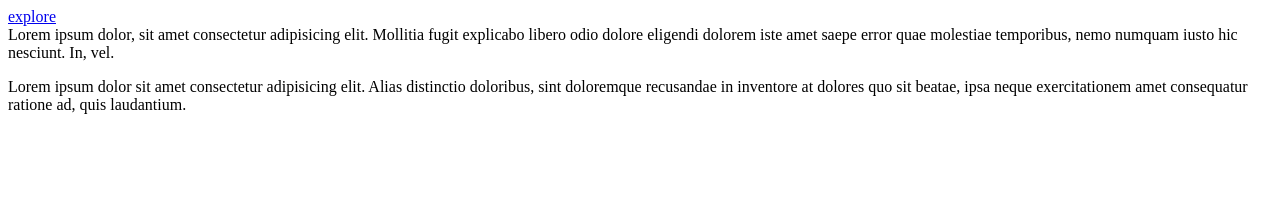
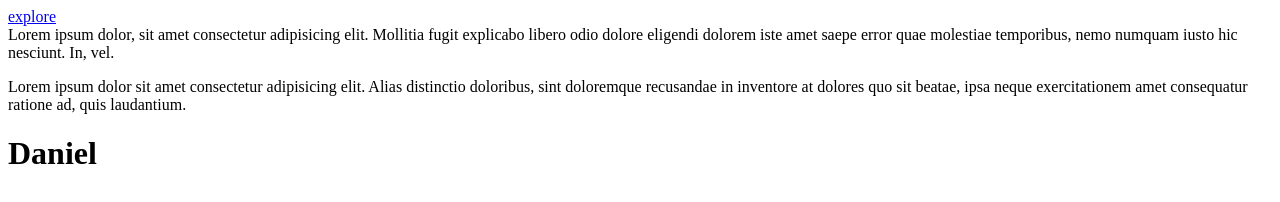
Before and after one commit to derek661/git-log, a plain HTML site: page index.html in a window 1280 px wide. Drawn offline with Linux system fonts and the light colour scheme.

Commit message:
new update from dan

```diff
--- a/index.html
+++ b/index.html
@@ -10,5 +10,6 @@
     <a href="#">explore</a>
     <div>Lorem ipsum dolor, sit amet consectetur adipisicing elit. Mollitia fugit explicabo libero odio dolore eligendi dolorem iste amet saepe error quae molestiae temporibus, nemo numquam iusto hic nesciunt. In, vel.</div>
     <p>Lorem ipsum dolor sit amet consectetur adipisicing elit. Alias distinctio doloribus, sint doloremque recusandae in inventore at dolores quo sit beatae, ipsa neque exercitationem amet consequatur ratione ad, quis laudantium.</p>
+    <h1>Daniel</h1>
 </body>
 </html>
--- /dev/null
+++ b/style.css
@@ -0,0 +1,3 @@
+body{
+    color: red
+}
```
